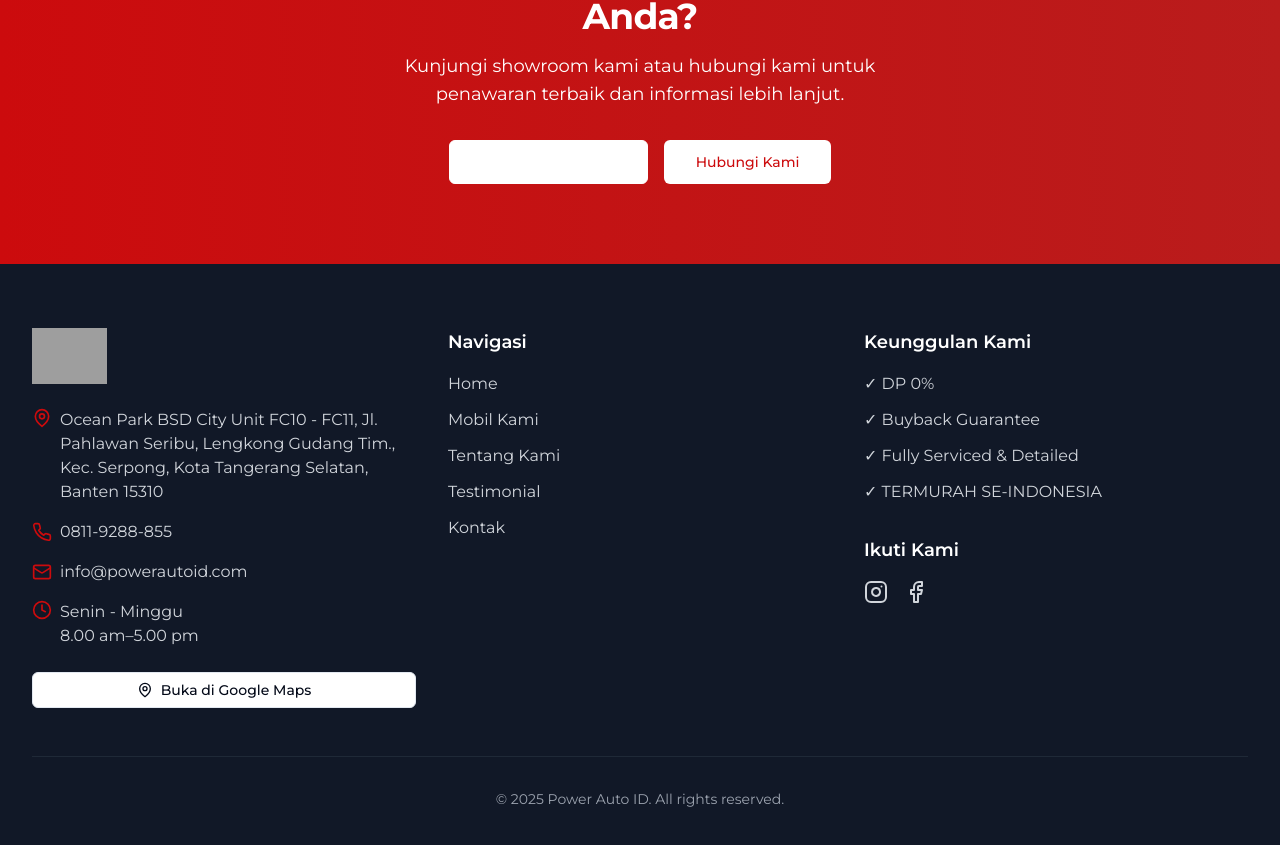
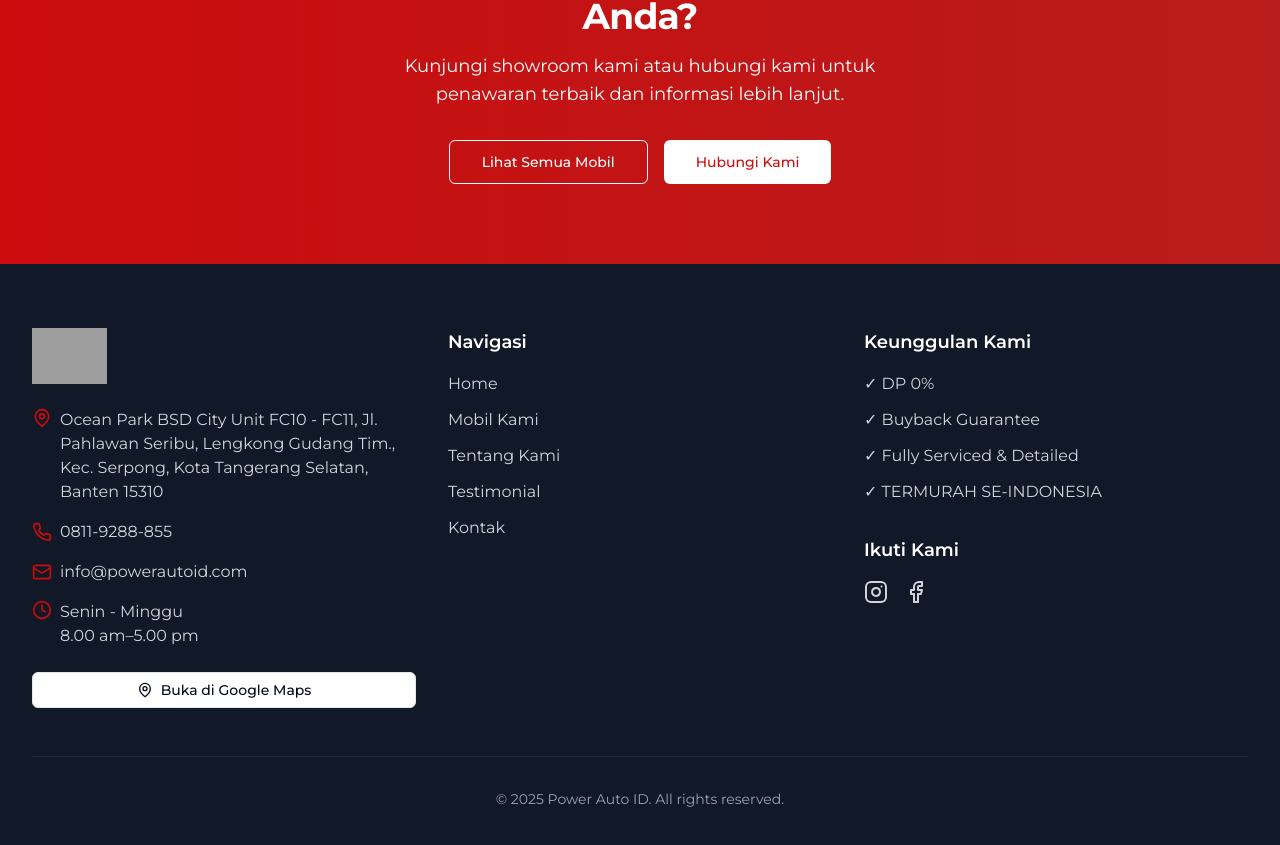
Before and after one commit to revothan/power-auto-id-website, a React (Vite) app: page / in a window 1280 px wide. Shown: the part 2330-3175 px from the top of the page. Built offline with nearby package versions, Linux system fonts and the light colour scheme; no server answers; the database is empty; grey boxes are pictures that could not be loaded.

Commit message:
Fix button text visibility in CTA section

```diff
--- a/src/pages/HomePage.tsx
+++ b/src/pages/HomePage.tsx
@@ -206,7 +206,7 @@ export default function HomePage() {
               Kunjungi showroom kami atau hubungi kami untuk penawaran terbaik dan informasi lebih lanjut.
             </p>
             <div className="mt-8 flex flex-col justify-center gap-4 sm:flex-row">
-              <Button asChild size="lg" variant="outline" className="border-white text-white hover:bg-white hover:text-primary">
+              <Button asChild size="lg" variant="outline" className="border-white bg-transparent text-white hover:bg-white hover:text-primary focus:ring-white">
                 <Link to="/cars">Lihat Semua Mobil</Link>
               </Button>
               <Button asChild size="lg" className="bg-white text-primary hover:bg-gray-100">
```
